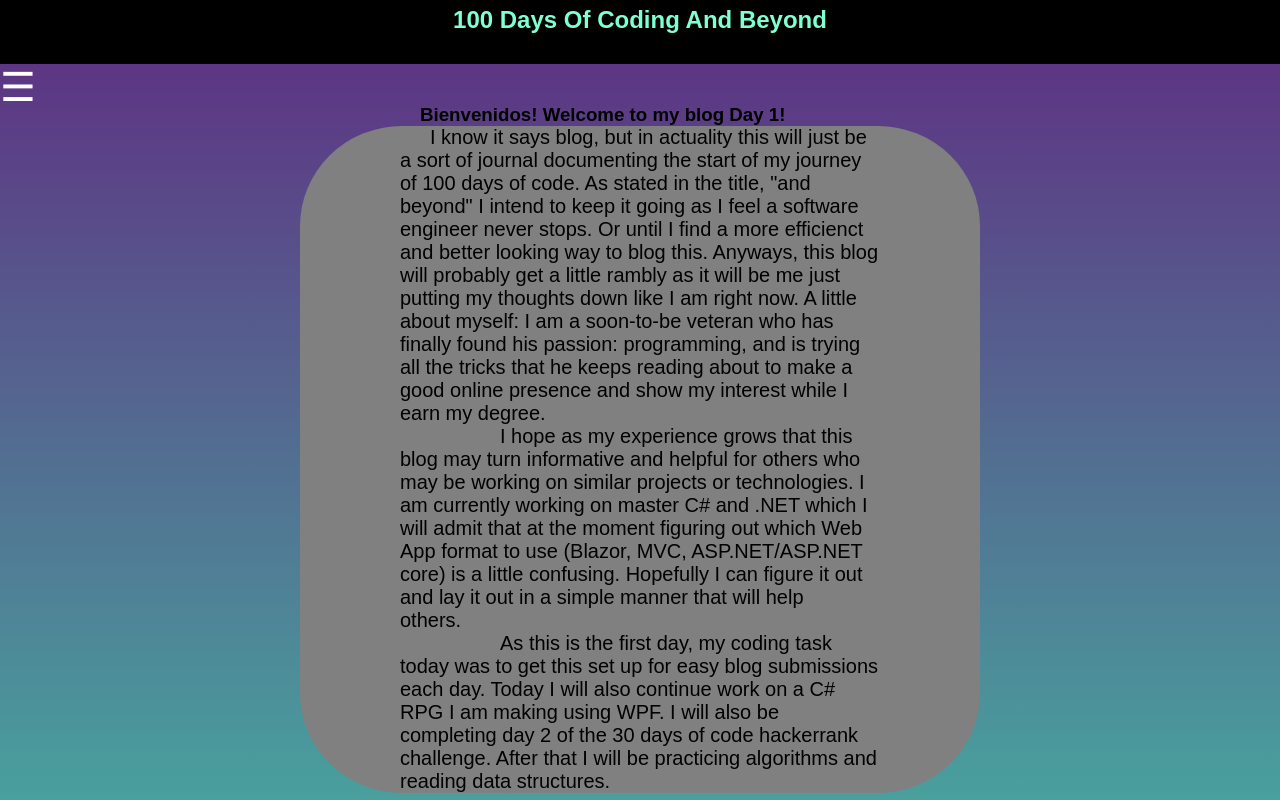
After one commit to KFitz114/portfolioPage, a PHP site: page /blog/April9th22.html in a window 1280 px wide. The commit adds this page. Run offline with PHP 8.4, Linux system fonts and the light colour scheme.

Commit message:
Added blog page

```diff
--- /dev/null
+++ b/blog/April9th22.html
@@ -0,0 +1,37 @@
+<!DOCTYPE html>
+<html lang="en">
+<head>
+    <meta charset="UTF-8">
+    <meta http-equiv="X-UA-Compatible" content="IE=edge">
+    <meta name="viewport" content="width=device-width, initial-scale=1.0">
+    <title>Keegan's Blog</title>
+    <link rel="stylesheet" type="text/css" href="../portfolio.css">
+</head>
+<body>
+    <h1 style="background-color: black; font-size: 24px; color:aquamarine; padding-top: 6px;"> 100 days of coding and beyond </h1>
+    <div id="mySidenav" class="sidenav" >
+        <a href="javascript:void(0)" class="closebtn" onclick="closeNav()">&times;</a>
+        <a href="../home.html"> Home </a>
+        <a href="April9th22.html"> First blog </a>
+        <!-- Add drop down selections, I.E: Years/Months/Days | idea is to have one a day, maybe organize into categories like 100days challenge -->
+        <!-- <a href="#">Contact</a> -->
+      </div>
+      <span style="font-size:40px;cursor:pointer; position: fixed;color: white" onclick="openNav()">&#9776;</span>
+      <div class="blog-background">
+        <div class="blog">
+            <h3 style="padding-left: 120px;">Bienvenidos! Welcome to my blog Day 1! </h3>
+            <p class="blog-paragraph"> I know it says blog, but in actuality this will just be a sort of journal documenting the start of my journey of 100 days of code. As stated in the title, "and beyond" I intend to keep
+                it going as I feel a software engineer never stops. Or until I find a more efficienct and better looking way to blog this. Anyways, this blog will probably get a little rambly as it
+                will be me just putting my thoughts down like I am right now. A little about myself: I am a soon-to-be veteran who has finally found his passion: programming, and is trying all the tricks
+                that he keeps reading about to make a good online presence and show my interest while I earn my degree.<br>
+                <span class="blog-paragraph">I hope as my experience grows that this blog may turn informative and helpful for others who may be working on similar projects or technologies. I am currently working on master C# and .NET
+                which I will admit that at the moment figuring out which Web App format to use (Blazor, MVC, ASP.NET/ASP.NET core) is a little confusing. Hopefully I can figure it out and lay it out in a simple
+                manner that will help others.</span><br>
+                <span class="blog-paragraph">As this is the first day, my coding task today was to get this set up for easy blog submissions each day. Today I will also continue work on a C# RPG I am making using WPF. I will also be completing
+                day 2 of the 30 days of code hackerrank challenge. After that I will be practicing algorithms and reading data structures.</span>
+            </p>
+        </div>
+    </div>
+</body>
+<script src="../portfolio.js"></script>
+</html>
--- a/portfolio.css
+++ b/portfolio.css
@@ -366,3 +366,21 @@ a {
     .sidenav {padding-top: 15px;}
     .sidenav a {font-size: 18px;}
   }
+
+  .blog {
+      margin-top: 40px;
+      justify-self: center;
+      align-self: center;
+      /* background-color: gray; */
+      padding-left: 300px;
+      padding-right: 300px;
+  }
+
+  .blog-paragraph {
+    text-indent: 30px;
+    font-size: 20px;
+    background-color: grey;
+    padding-left: 100px;
+    padding-right: 100px;
+    border-radius: 15%;
+  }
```
Also changed, not shown: blog/blog.html (+5 -6 lines).
